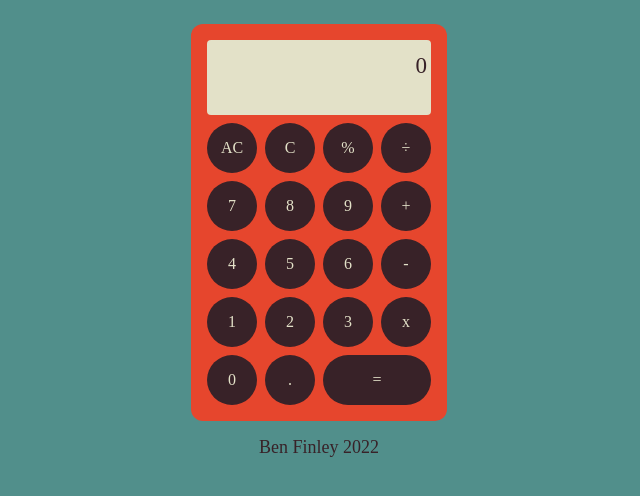
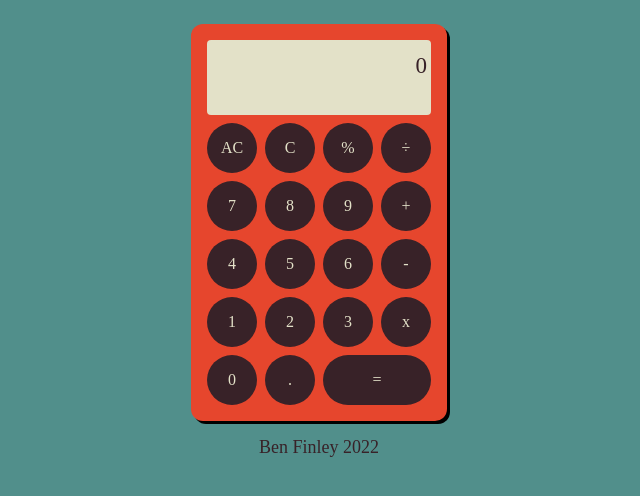
Before and after one commit to BenFin75/JSCalculator, a plain HTML site: page index.html in a window 1280 px wide. Both pictures are taken after a click on the element "AC". Shown: the whole page, without its empty margins (321-961 px from the left). Drawn offline with Linux system fonts and the light colour scheme.

Commit message:
detached the input parsing from the main function added a drop shadow

```diff
--- a/script.js
+++ b/script.js
@@ -112,9 +112,8 @@ function doMath () {
     output = 0;
 }
 
-//handles getting the user input and outputing back to the user
-function getInput (e) {
-    const input  = e.target.textContent;
+//takes the input and outputs the correct screen output back to the user
+function main (input) {
     if (input >= 0) {
         if (finished === 1) {
             output = input;
@@ -147,11 +146,12 @@ function getInput (e) {
     } else {
         numberOneOutput.textContent = '';
     }
-    //debugging output to watch the variables as the change
-    console.log(`output: ${output}`);
-    console.log(`operator: ${operator}`);
-    console.log(`numberOne: ${numberOne}`);
-    console.log(`numberTwo: ${numberTwo}`);
+}
+
+//parses the users input
+function getInput (e) {
+    const input  = e.target.textContent;
+    main(input)
 }
 
 //query selectors
--- a/style.css
+++ b/style.css
@@ -11,6 +11,7 @@ main {
     background-color: #e6462d;
     margin: 1rem;
     padding: 1rem;
+    box-shadow: 3px 3px;
 }
 
 .calculator {
```
